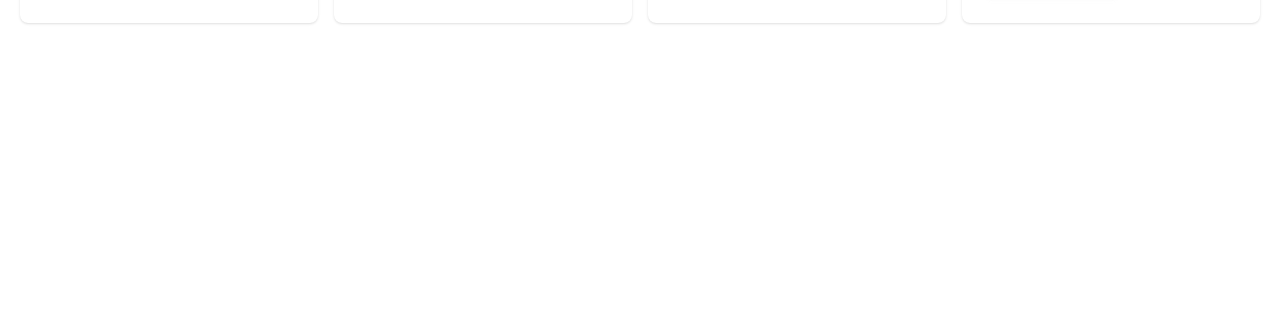
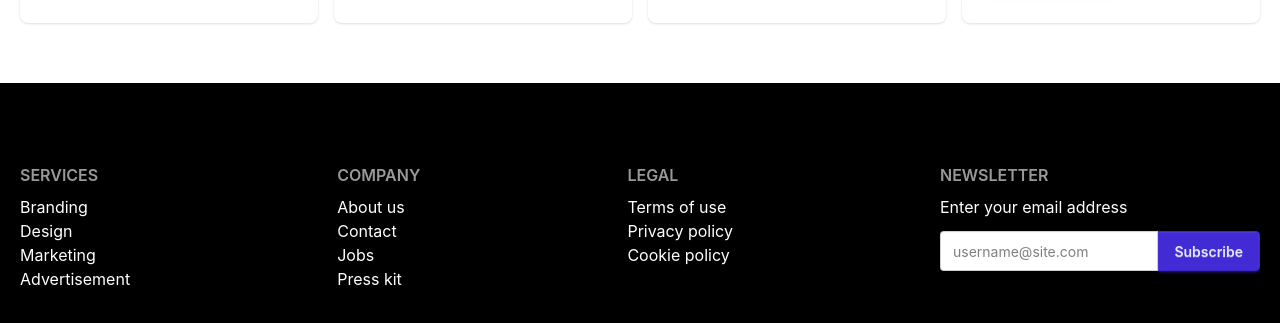
Before and after one commit to ryousufrahman/bpl-team-picker, a React (Vite) app: page / in a window 1280 px wide. Shown: the part 1609-1932 px from the top of the page. Before the commit the page ends 1652 px from the top, so only its background shows below. Built offline with nearby package versions, Linux system fonts and the light colour scheme.

Commit message:
added the footer section

```diff
--- a/index.html
+++ b/index.html
@@ -2,7 +2,7 @@
 <html lang="en" data-theme="light" >
   <head>
     <meta charset="UTF-8" />
-    <link rel="icon" type="image/svg+xml" href="/vite.svg" />
+    <link rel="icon" type="image/svg+xml" href="./src/assets/logo.png" />
     <meta name="viewport" content="width=device-width, initial-scale=1.0" />
     <title>Vite + React</title>
   </head>
--- a/src/App.jsx
+++ b/src/App.jsx
@@ -4,6 +4,7 @@ import './App.css'
 import Hero from './components/Hero/Hero'
 import Navbar from './components/Navbar/Navbar'
 import Players from './components/PlayersData/Players'
+import NewsLetter from './components/Footer/NewsLetter'
 
 const fetchPlayer = fetch('/data.json').then(res => res.json())
 function App() {
@@ -27,7 +28,8 @@ function App() {
 
 
       </main>
-      <footer className='max-w-[1320px] mx-auto'>
+      <footer className='bg-black py-15 mt-10'>
+        <NewsLetter></NewsLetter>
 
       </footer>
 
--- /dev/null
+++ b/src/components/Footer/NewsLetter.jsx
@@ -0,0 +1,47 @@
+import React from "react";
+
+const NewsLetter = () => {
+  return (
+    <>
+      <footer className=" max-w-[1320px] mx-auto flex justify-between p-5 text-white flex-col gap-5 md:flex-row">
+          <nav className="flex flex-col">
+            <h6 className="footer-title">Services</h6>
+            <a className="link link-hover">Branding</a>
+            <a className="link link-hover">Design</a>
+            <a className="link link-hover">Marketing</a>
+            <a className="link link-hover">Advertisement</a>
+          </nav>
+          <nav className="flex flex-col">
+            <h6 className="footer-title">Company</h6>
+            <a className="link link-hover">About us</a>
+            <a className="link link-hover">Contact</a>
+            <a className="link link-hover">Jobs</a>
+            <a className="link link-hover">Press kit</a>
+          </nav>
+          <nav className="flex flex-col">
+            <h6 className="footer-title">Legal</h6>
+            <a className="link link-hover">Terms of use</a>
+            <a className="link link-hover">Privacy policy</a>
+            <a className="link link-hover">Cookie policy</a>
+          </nav>
+          <form>
+            <h6 className="footer-title">Newsletter</h6>
+            <fieldset className="w-80">
+              <label>Enter your email address</label>
+              <div className="join mt-3">
+                <input
+                  type="text"
+                  placeholder="username@site.com"
+                  className="input input-bordered join-item text-black"
+                />
+                <button className="btn btn-primary join-item">Subscribe</button>
+              </div>
+            </fieldset>
+          </form>
+
+      </footer>
+    </>
+  );
+};
+
+export default NewsLetter;
```
